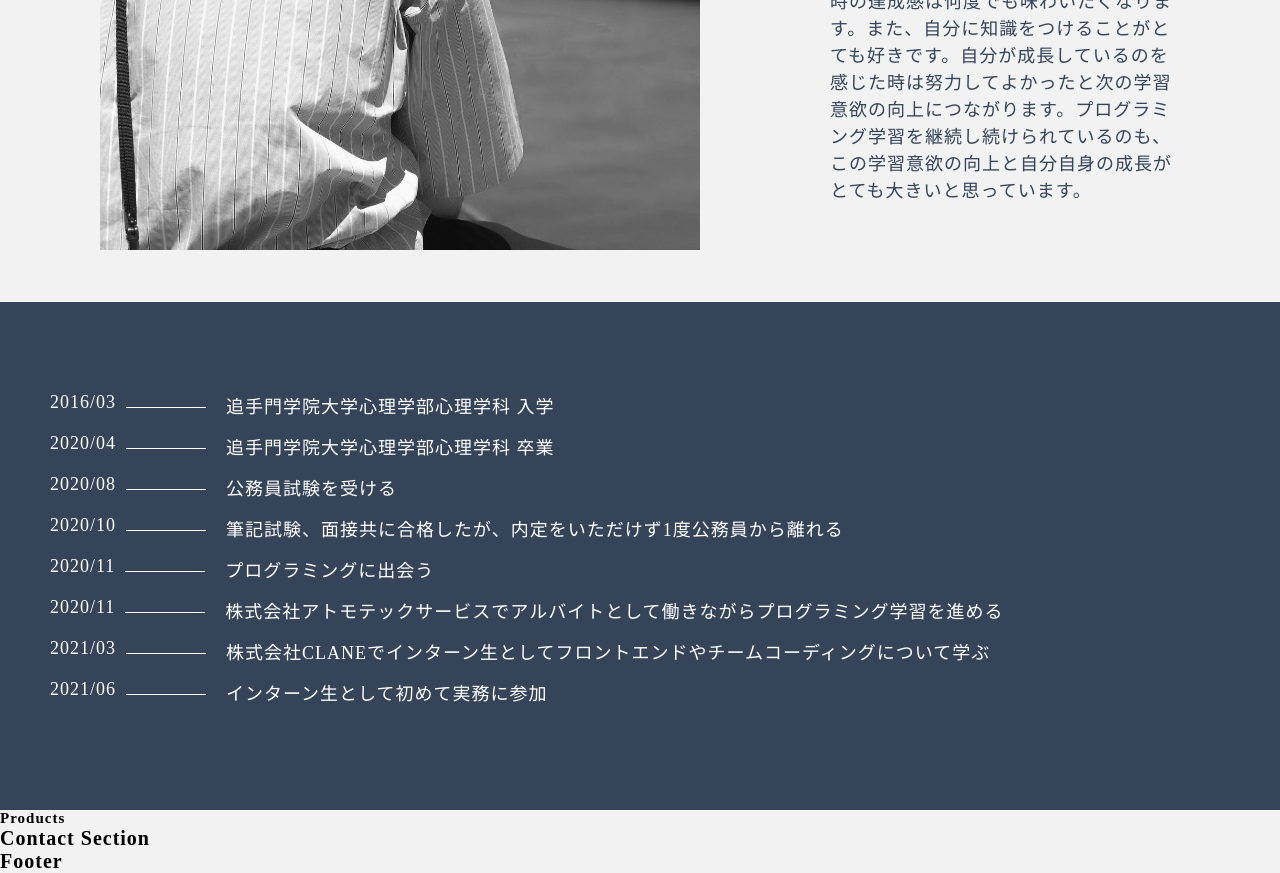
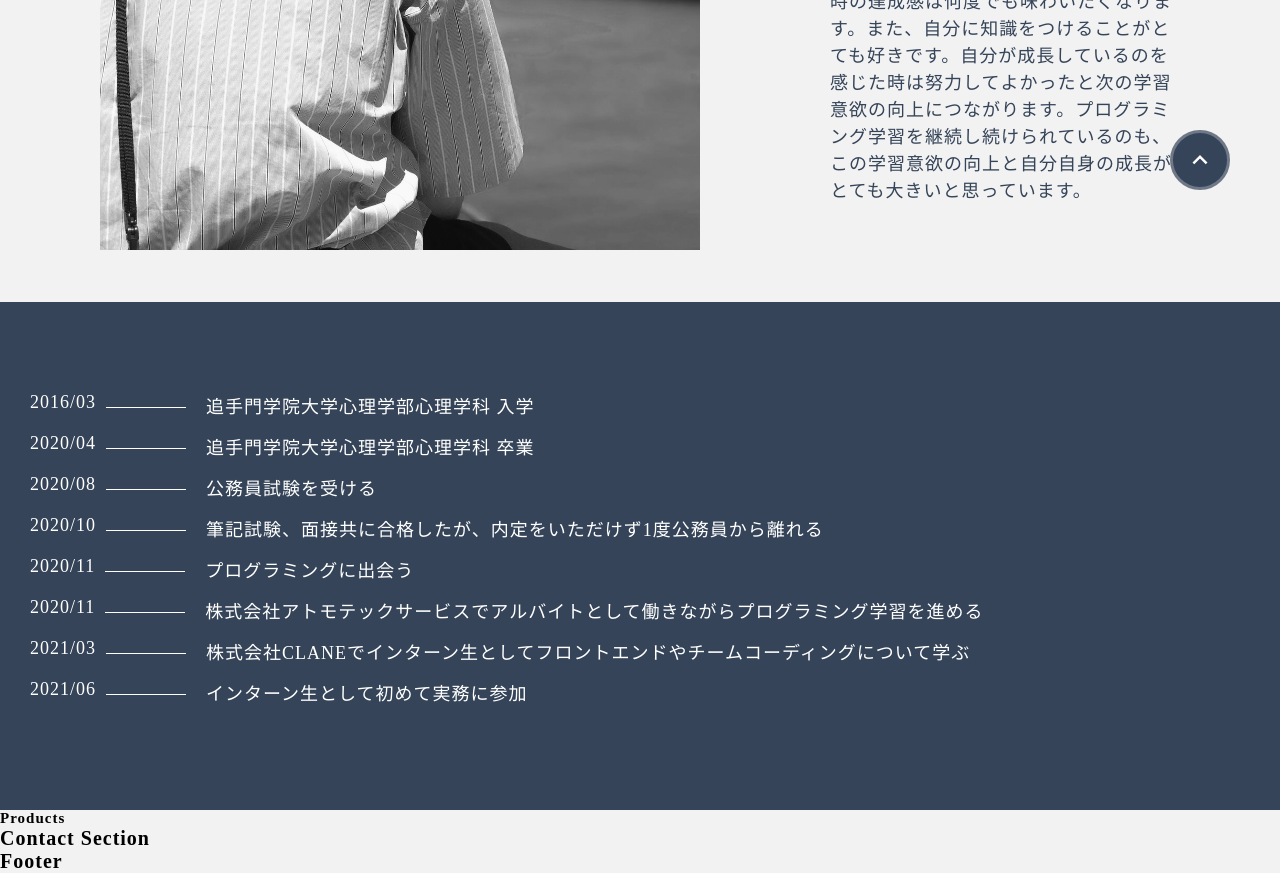
Before and after one commit to RajikuBlanc/next-portfolio, a Next.js app: page / in a window 1280 px wide. Shown: the part 560-1433 px from the top of the page. Built offline with nearby package versions, Linux system fonts and the light colour scheme.

Commit message:
ScrollToTop

```diff
--- a/package.json
+++ b/package.json
@@ -13,16 +13,19 @@
     "next": "11.1.2",
     "react": "17.0.2",
     "react-dom": "17.0.2",
+    "react-icons": "^4.2.0",
     "styled-components": "^5.3.1"
   },
   "devDependencies": {
     "@types/react": "17.0.20",
+    "@types/react-scroll": "^1.8.3",
     "@types/styled-components": "^5.1.14",
     "babel-plugin-styled-components": "^1.13.2",
     "eslint": "7.32.0",
     "eslint-config-next": "11.1.2",
     "eslint-config-prettier": "^8.3.0",
     "prettier": "^2.3.2",
+    "react-scroll": "^1.8.4",
     "typescript": "4.4.2"
   },
   "prettier": {
--- a/src/components/Home/AboutSection.tsx
+++ b/src/components/Home/AboutSection.tsx
@@ -12,6 +12,7 @@ export default function AboutSection() {
     '昔から手先が器用で、物作りが好きでした。自分で一からものを作って完成した時の達成感は何度でも味わいたくなります。また、自分に知識をつけることがとても好きです。自分が成長しているのを感じた時は努力してよかったと次の学習意欲の向上につながります。プログラミング学習を継続し続けられているのも、この学習意欲の向上と自分自身の成長がとても大きいと思っています。';
   return (
     <About_section>
+      <div id='about'></div>
       {/*  @ts-ignore */}
       <SectionTitleRight>about</SectionTitleRight>
       <ContainerStyle>
@@ -71,7 +72,7 @@ const AboutInfo_div = styled.div`
     flex-direction: column;
     gap: 5rem;
   }
-  ${Medias.sp} {
+  ${Medias.custom(480)} {
     gap: 2.5rem;
   }
 `;
@@ -96,7 +97,7 @@ const TextBox_div = styled.div`
   li {
     font-size: 1.8rem;
     margin-left: 5rem;
-    ${Medias.sp} {
+    ${Medias.custom(480)} {
       margin-left: 2rem;
       font-size: 1.2rem;
     }
@@ -111,7 +112,7 @@ const Description_p = styled.p`
   margin-left: 5rem;
   color: var(--primary);
   line-height: 1.5;
-  ${Medias.sp} {
+  ${Medias.custom(480)} {
     margin-left: 2rem;
     font-size: 1.2rem;
   }
--- a/src/components/Home/CareerSection.tsx
+++ b/src/components/Home/CareerSection.tsx
@@ -1,4 +1,5 @@
 import styled from 'styled-components';
+import { Medias } from '../../styles/Media';
 import { ContainerStyle } from '../common/Container';
 // --------------- Function ---------------
 import CarrerText from './CarrerText';
@@ -31,5 +32,8 @@ export default function CareerSection() {
 const Carrer_section = styled.section`
   width: 100%;
   background-color: var(--primary);
-  padding: 9rem 5rem;
+  padding: 9rem 3rem;
+  ${Medias.custom(480)} {
+    padding: 3rem 2.5rem;
+  }
 `;
--- a/src/components/Home/CarrerText.tsx
+++ b/src/components/Home/CarrerText.tsx
@@ -1,10 +1,11 @@
 import styled from 'styled-components';
+import { Medias } from 'styles/Media';
 // --------------- Function ---------------
 export default function CarrerText({ date, description }: { date: string; description: string }) {
   return (
     <CarrerTextStyle>
       <Date_p>{date}</Date_p>
-      <p>{description}</p>
+      <Description_p>{description}</Description_p>
     </CarrerTextStyle>
   );
 }
@@ -14,10 +15,19 @@ const CarrerTextStyle = styled.div`
   color: var(--white);
   font-size: 1.8rem;
   margin-bottom: 1.5rem;
+  ${Medias.tab} {
+    flex-direction: column;
+  }
+  ${Medias.custom(480)} {
+    font-size: 1.2rem;
+  }
 `;
 const Date_p = styled.p`
   position: relative;
   padding-right: 11rem;
+  ${Medias.tab} {
+    padding-right: 0;
+  }
   &::after {
     content: '';
     position: absolute;
@@ -26,5 +36,14 @@ const Date_p = styled.p`
     background-color: var(--white);
     right: 2rem;
     top: 15px;
+    ${Medias.tab} {
+      display: none;
+    }
   }
 `;
+
+const Description_p = styled.p`
+  ${Medias.tab} {
+    margin-left: 2rem;
+  }
+`;
--- a/src/components/common/Ptext.tsx
+++ b/src/components/common/Ptext.tsx
@@ -9,7 +9,7 @@ export default function Ptext({ text }: { text: string }) {
 const Text_p = styled.p`
   font-size: 1.8rem;
   color: var(--primary);
-  ${Medias.sp} {
+  ${Medias.custom(480)} {
     font-size: 1.2rem;
   }
 `;
--- a/src/layouts/Header.tsx
+++ b/src/layouts/Header.tsx
@@ -1,3 +1,6 @@
+/* eslint-disable @next/next/link-passhref */
+import Link from 'next/link';
+import { Link as Scroll } from 'react-scroll';
 import styled from 'styled-components';
 import Navigation from './Navigation';
 import { Medias } from 'styles/Media';
@@ -7,11 +10,13 @@ import { Medias } from 'styles/Media';
 export default function Header() {
   return (
     <HeaderStyled>
-      <Logo_h1>BLANC</Logo_h1>
+      <Link href='/'>
+        <Logo_a>BLANC</Logo_a>
+      </Link>
       <NavStyle>
-        <Navigation name='about' href='/#about' />
-        <Navigation name='products' href='/#products' />
-        <Navigation name='contact' href='/#contact' />
+        <Navigation name='about' />
+        <Navigation name='products' />
+        <Navigation name='contact' />
       </NavStyle>
     </HeaderStyled>
   );
@@ -25,9 +30,11 @@ const HeaderStyled = styled.header`
   background-color: var(--primary);
   padding: 0 2.5rem;
 `;
-const Logo_h1 = styled.h1`
+const Logo_a = styled.a`
   color: var(--white);
   font-size: 2.2rem;
+  font-weight: bold;
+  cursor: pointer;
 `;
 
 const NavStyle = styled.nav`
@@ -38,6 +45,7 @@ const NavStyle = styled.nav`
     color: var(--white);
     text-transform: uppercase;
     font-size: 1.5rem;
+    cursor: pointer;
   }
   ${Medias.tab} {
     display: none;
--- a/src/layouts/Navigation.tsx
+++ b/src/layouts/Navigation.tsx
@@ -1,12 +1,9 @@
-import Link from 'next/link';
-import styled from 'styled-components';
+import { Link as Scroll } from 'react-scroll';
 // --------------- Function ---------------
-export default function Navigation({ name, href = '/' }: { name: string; href: string }) {
+export default function Navigation({ name }: { name: string }) {
   return (
-    <Link href={href}>
-      <a className='navLink'>{name}</a>
-    </Link>
+    <Scroll to={name} smooth={true} duration={500} offset={-150} className='navLink'>
+      {name}
+    </Scroll>
   );
 }
-
-// --------------- Styled ---------------
--- a/src/pages/index.tsx
+++ b/src/pages/index.tsx
@@ -1,6 +1,14 @@
+import { MdKeyboardArrowUp } from 'react-icons/md';
+import styled from 'styled-components';
 import AboutSection from '../components/Home/AboutSection';
 import CareerSection from '../components/Home/CareerSection';
 export default function Home() {
+  const returnTop = () => {
+    window.scrollTo({
+      top: 0,
+      behavior: 'smooth',
+    });
+  };
   return (
     <>
       {/* about section */}
@@ -10,6 +18,24 @@ export default function Home() {
 
       {/* products section */}
       <h2>Products</h2>
+      <TopButton_div onClick={returnTop}>
+        <MdKeyboardArrowUp color={'#ffffff'} size={30} />
+      </TopButton_div>
     </>
   );
 }
+
+const TopButton_div = styled.div`
+  width: 60px;
+  height: 60px;
+  background-color: var(--primary);
+  position: fixed;
+  right: 5rem;
+  bottom: 5rem;
+  border-radius: 50%;
+  border: 3px solid var(--subprimary);
+  z-index: 50;
+  display: flex;
+  justify-content: center;
+  align-items: center;
+`;
```
Also changed, not shown: 1 other file (tests, documents, lock files or other folders).
